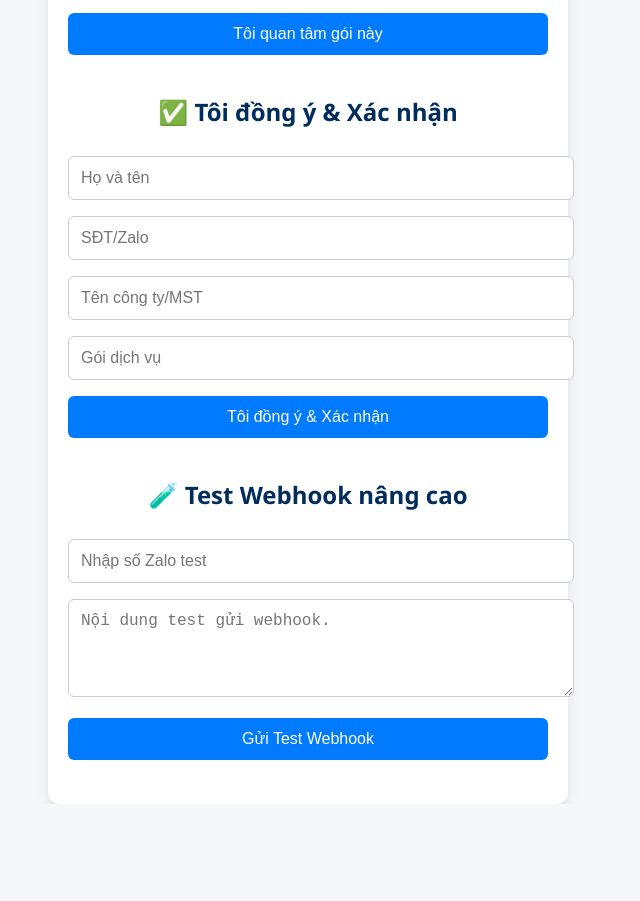
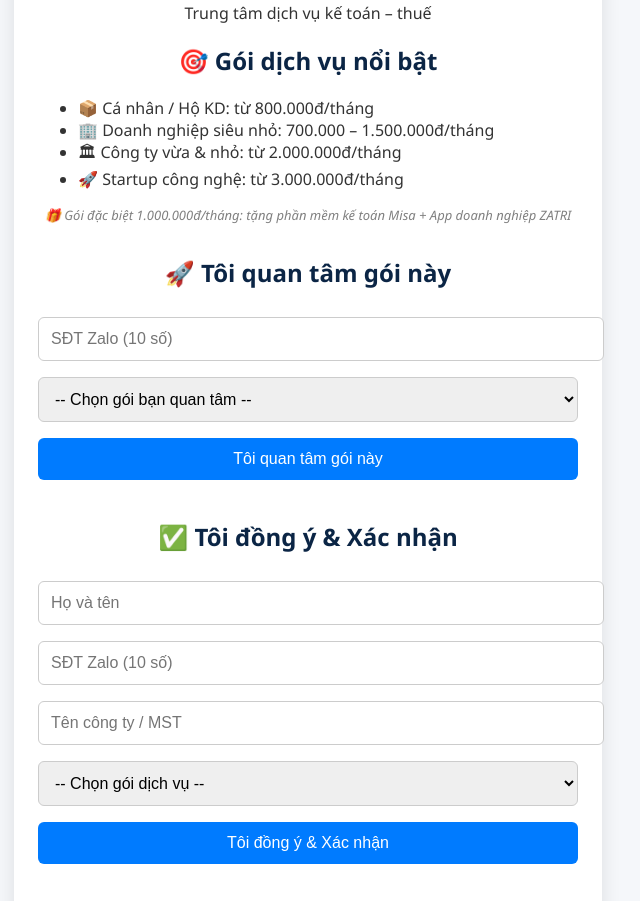
Before and after one commit to Chat-Tom/starbot-v1-1, a plain HTML site: page index.html in a window 1280 px wide. Shown: the part 268-1169 px from the top of the page, without its empty margins (332-972 px from the left). Before the commit the page ends 1072 px from the top, so only its background shows below. Drawn offline with Linux system fonts and the light colour scheme.

Commit message:
📦 UI v1.2 – validate SĐT + select gói dịch vụ + nâng cấp UX

```diff
--- a/index.html
+++ b/index.html
@@ -3,28 +3,28 @@
 <head>
   <meta charset="UTF-8" />
   <meta name="viewport" content="width=device-width, initial-scale=1.0" />
-  <title>TaxBot Việt – Trung tâm dịch vụ kế toán</title>
+  <title>TaxBot Việt – Gửi thông tin khách hàng</title>
   <style>
     body {
       font-family: 'Segoe UI', sans-serif;
+      background: #f5f7fa;
       margin: 0;
       padding: 0 16px;
-      background: #f5f7fa;
       color: #333;
     }
     .container {
-      max-width: 480px;
+      max-width: 540px;
       margin: auto;
       background: white;
-      padding: 20px;
+      padding: 24px;
       border-radius: 12px;
-      box-shadow: 0 4px 12px rgba(0,0,0,0.1);
+      box-shadow: 0 4px 20px rgba(0,0,0,0.1);
     }
     h1, h2 {
       text-align: center;
-      color: #002d5e;
+      color: #0b2545;
     }
-    input, textarea, button {
+    input, textarea, select, button {
       width: 100%;
       padding: 12px;
       margin: 8px 0;
@@ -33,7 +33,7 @@
       border: 1px solid #ccc;
     }
     button {
-      background-color: #007BFF;
+      background-color: #007bff;
       color: white;
       border: none;
       cursor: pointer;
@@ -44,39 +44,77 @@
     .section {
       margin-top: 32px;
     }
+    .logo {
+      display: block;
+      margin: 0 auto 20px;
+      max-width: 160px;
+    }
+    .note {
+      font-style: italic;
+      font-size: 13px;
+      color: gray;
+      text-align: center;
+    }
   </style>
 </head>
 <body>
   <div class="container">
+    <img src="logo.png" alt="TaxBot Logo" class="logo" />
     <h1>📘 TAXBOT VIỆT</h1>
-    <p style="text-align: center;">Trung tâm dịch vụ kế toán – thuế</p>
+    <p style="text-align:center;">Trung tâm dịch vụ kế toán – thuế</p>
 
+    <h2>🎯 Gói dịch vụ nổi bật</h2>
+    <ul>
+      <li>📦 Cá nhân / Hộ KD: từ 800.000đ/tháng</li>
+      <li>🏢 Doanh nghiệp siêu nhỏ: 700.000 – 1.500.000đ/tháng</li>
+      <li>🏛 Công ty vừa & nhỏ: từ 2.000.000đ/tháng</li>
+      <li>🚀 Startup công nghệ: từ 3.000.000đ/tháng</li>
+    </ul>
+    <p class="note">🎁 Gói đặc biệt 1.000.000đ/tháng: tặng phần mềm kế toán Misa + App doanh nghiệp ZATRI</p>
+
+    <!-- FORM 1 -->
     <div class="section">
       <h2>🚀 Tôi quan tâm gói này</h2>
       <form id="interest-form">
-        <input type="text" id="zalo-phone" placeholder="Nhập số Zalo" required />
-        <input type="hidden" id="package-name" value="Gói Cá Nhân Kinh Doanh" />
+        <input type="text" id="zalo-phone" placeholder="SĐT Zalo (10 số)" pattern="^0\\d{9}$" required />
+        <select id="package-name" required>
+          <option value="">-- Chọn gói bạn quan tâm --</option>
+          <option value="A1 - Cá nhân / Hộ KD">A1 – Cá nhân / Hộ KD</option>
+          <option value="A2 - DN siêu nhỏ">A2 – DN siêu nhỏ</option>
+          <option value="A3 - CTY vừa & nhỏ">A3 – CTY vừa & nhỏ</option>
+          <option value="A4 - Startup công nghệ">A4 – Startup công nghệ</option>
+          <option value="VIP - Misa + App">VIP – Tặng Misa + App ZATRI</option>
+        </select>
         <button type="submit">Tôi quan tâm gói này</button>
       </form>
     </div>
 
+    <!-- FORM 2 -->
     <div class="section">
       <h2>✅ Tôi đồng ý & Xác nhận</h2>
       <form id="register-form">
         <input type="text" id="name" placeholder="Họ và tên" required />
-        <input type="text" id="phone" placeholder="SĐT/Zalo" required />
-        <input type="text" id="company" placeholder="Tên công ty/MST" required />
-        <input type="text" id="package" placeholder="Gói dịch vụ" required />
+        <input type="text" id="phone" placeholder="SĐT Zalo (10 số)" pattern="^0\\d{9}$" required />
+        <input type="text" id="company" placeholder="Tên công ty / MST" />
+        <select id="package" required>
+          <option value="">-- Chọn gói dịch vụ --</option>
+          <option value="A1 - Cá nhân / Hộ KD">A1 – Cá nhân / Hộ KD</option>
+          <option value="A2 - DN siêu nhỏ">A2 – DN siêu nhỏ</option>
+          <option value="A3 - CTY vừa & nhỏ">A3 – CTY vừa & nhỏ</option>
+          <option value="A4 - Startup công nghệ">A4 – Startup công nghệ</option>
+          <option value="VIP - Misa + App">VIP – Tặng Misa + App ZATRI</option>
+        </select>
         <button type="submit">Tôi đồng ý & Xác nhận</button>
       </form>
       <p id="submit-status" style="text-align:center;"></p>
     </div>
 
+    <!-- FORM 3 -->
     <div class="section">
       <h2>🧪 Test Webhook nâng cao</h2>
       <form id="webhook-test-form">
-        <input type="text" id="test-zalo" placeholder="Nhập số Zalo test" required />
-        <textarea id="test-note" placeholder="Nội dung test gửi webhook." rows="4" required></textarea>
+        <input type="text" id="test-zalo" placeholder="SĐT Zalo test" required />
+        <textarea id="test-note" rows="4" placeholder="Nội dung test webhook" required></textarea>
         <button type="submit">Gửi Test Webhook</button>
       </form>
       <p id="webhook-status" style="text-align:center;"></p>
@@ -84,7 +122,6 @@
   </div>
 
   <script>
-    // 📩 Submit – Tôi quan tâm gói này
     document.getElementById("interest-form").addEventListener("submit", function(e) {
       e.preventDefault();
       const phone = document.getElementById("zalo-phone").value;
@@ -101,16 +138,10 @@
         })
       })
       .then(res => res.json())
-      .then(data => {
-        alert(data.message || "✅ Gửi thành công!");
-      })
-      .catch(err => {
-        console.error("[❌ Quan tâm] Lỗi:", err);
-        alert("⚠️ Không thể gửi dữ liệu quan tâm!");
-      });
+      .then(data => alert(data.message || "✅ Gửi thành công!"))
+      .catch(() => alert("⚠️ Không thể gửi dữ liệu quan tâm!"));
     });
 
-    // 📝 Submit – Tôi đồng ý & xác nhận
     document.getElementById("register-form").addEventListener("submit", function(e) {
       e.preventDefault();
       const name = document.getElementById("name").value;
@@ -127,13 +158,11 @@
       .then(data => {
         document.getElementById("submit-status").innerText = data.message || "✅ Đăng ký thành công!";
       })
-      .catch(err => {
-        console.error("[❌ Đăng ký] Lỗi:", err);
+      .catch(() => {
         document.getElementById("submit-status").innerText = "⚠️ Không thể kết nối hệ thống.";
       });
     });
 
-    // 🧪 Submit – Test webhook nâng cao
     document.getElementById("webhook-test-form").addEventListener("submit", function(e) {
       e.preventDefault();
       const phone = document.getElementById("test-zalo").value;
@@ -154,8 +183,7 @@
       .then(data => {
         document.getElementById("webhook-status").innerText = data.message || "✅ Webhook đã nhận!";
       })
-      .catch(err => {
-        console.error("[❌ Webhook Test] Lỗi:", err);
+      .catch(() => {
         document.getElementById("webhook-status").innerText = "⚠️ Không thể kết nối.";
       });
     });
```
